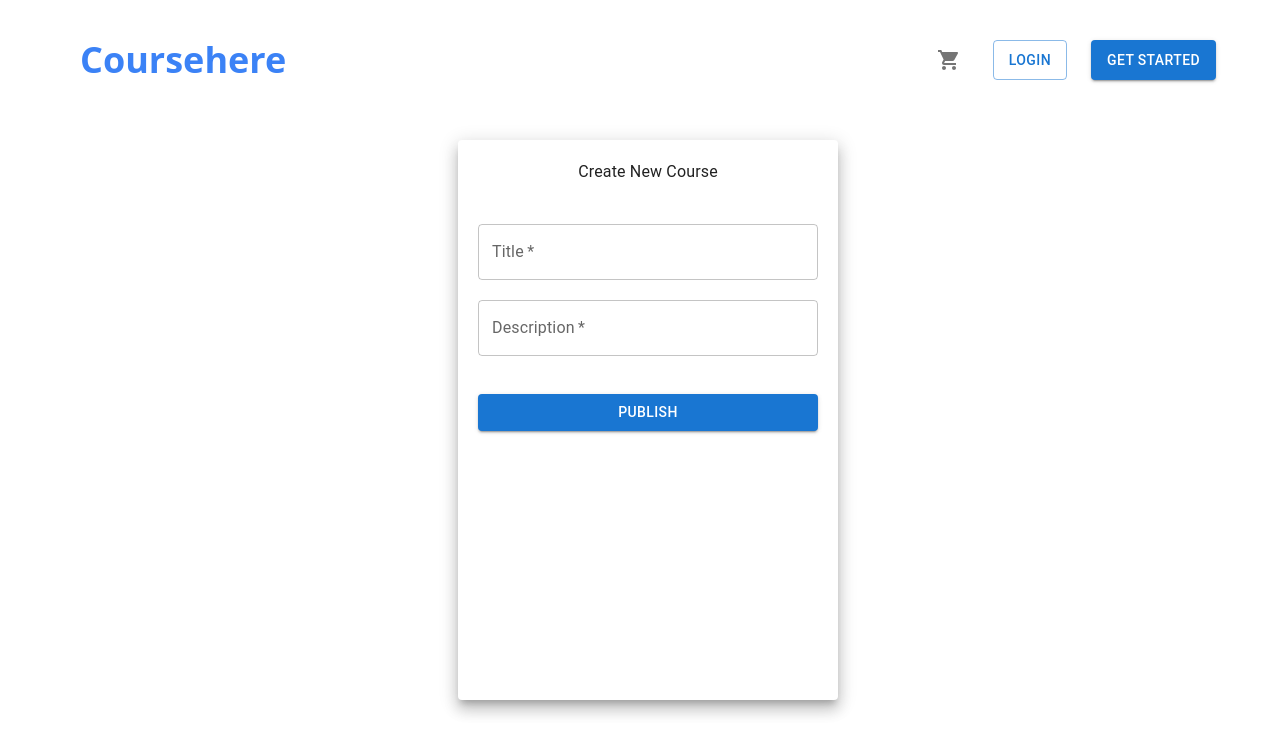
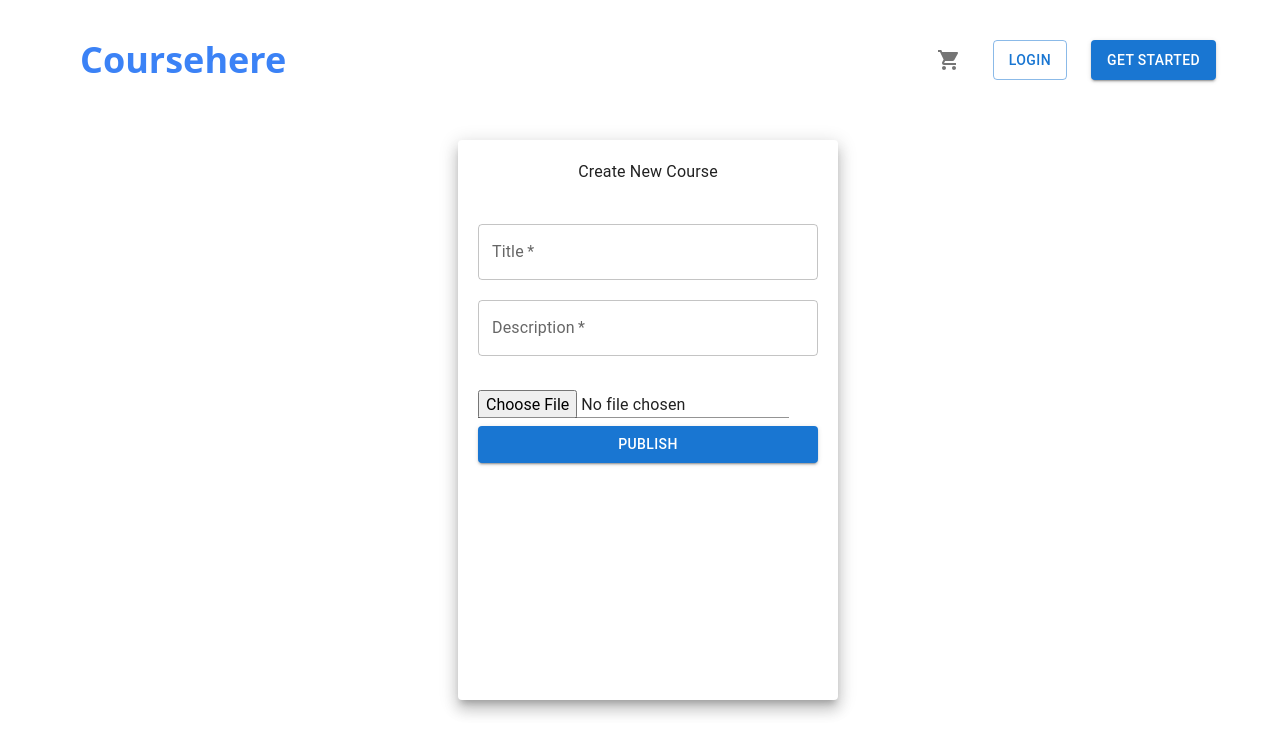
Before and after one commit to SOUMOJIT-CHAKRABORTY/Course-Selling, a React (Vite) app in the folder frontend/: page /new-course in a window 1280 px wide. Shown: the top 754 px of the page. Built offline with nearby package versions, Linux system fonts and the light colour scheme.

Commit message:
uploading image is implemented

```diff
--- a/frontend/src/components/Nav.jsx
+++ b/frontend/src/components/Nav.jsx
@@ -122,7 +122,7 @@ const Nav = () => {
               >
                 <MenuItem
                   onClick={() => {
-                    navigate("/create-new-course");
+                    navigate("/new-course");
                   }}
                 >
                   <ListItemIcon>
--- a/frontend/src/pages/CreateCourse.jsx
+++ b/frontend/src/pages/CreateCourse.jsx
@@ -1,6 +1,17 @@
-import { Button, Grid, Paper, TextField, Typography } from "@mui/material";
+import {
+  Button,
+  Grid,
+  Input,
+  Paper,
+  TextField,
+  Typography,
+} from "@mui/material";
+import { useState } from "react";
 
 const CreateCourse = () => {
+  const [banner, setBanner] = useState("");
+  const [title, setTitle] = useState("");
+  const [description, setDescription] = useState("");
   const paperStyle = {
     padding: 20,
     height: "70vh",
@@ -8,6 +19,11 @@ const CreateCourse = () => {
     margin: "20px auto",
   };
   const btnstyle = { margin: "8px 0" };
+
+  const handleSubmit = (e) => {
+    e.preventDefault();
+    console.log(banner);
+  };
   return (
     <div>
       <Grid>
@@ -21,6 +37,7 @@ const CreateCourse = () => {
             placeholder="Enter the title"
             fullWidth
             required
+            onChange={(e) => setTitle(e.target.value)}
           />
           <TextField
             label="Description"
@@ -28,13 +45,20 @@ const CreateCourse = () => {
             style={{ marginBottom: 30 }}
             fullWidth
             required
+            onChange={(e) => setDescription(e.target.value)}
           />
+          <Input
+            type="file"
+            placeholder="bannerImage"
+            onChange={(e) => setBanner(e.target.files[0])}
+          ></Input>
           <Button
             type="submit"
             color="primary"
             variant="contained"
             style={btnstyle}
             fullWidth
+            onClick={handleSubmit}
           >
             Publish
           </Button>
```
